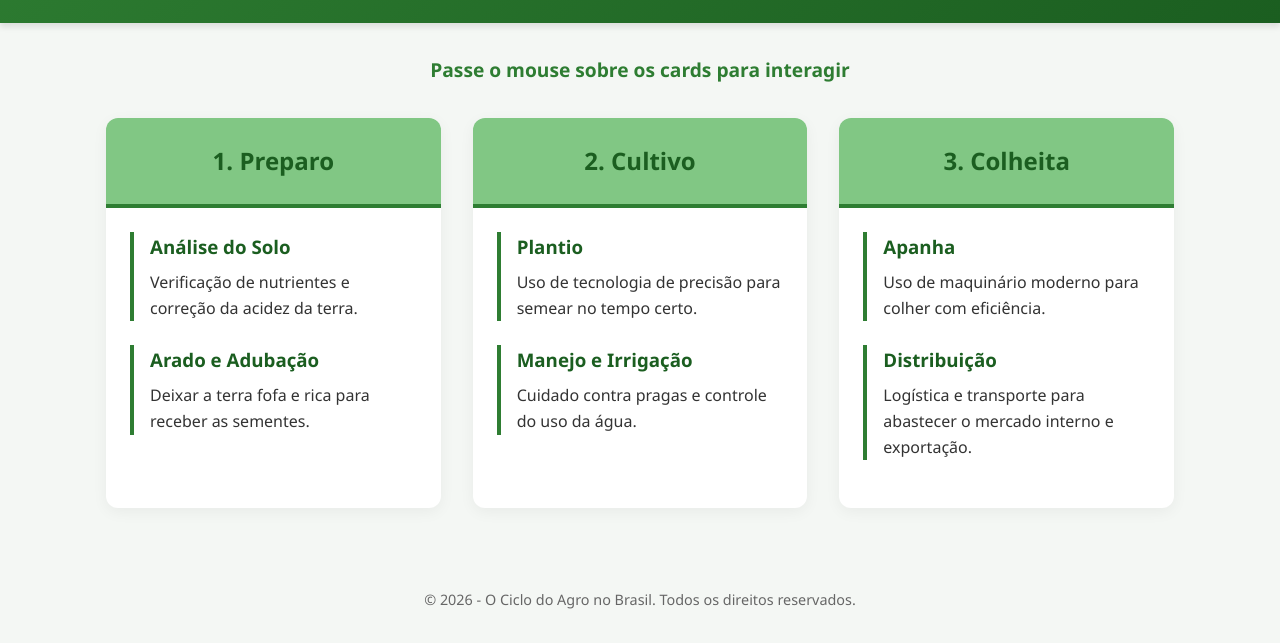
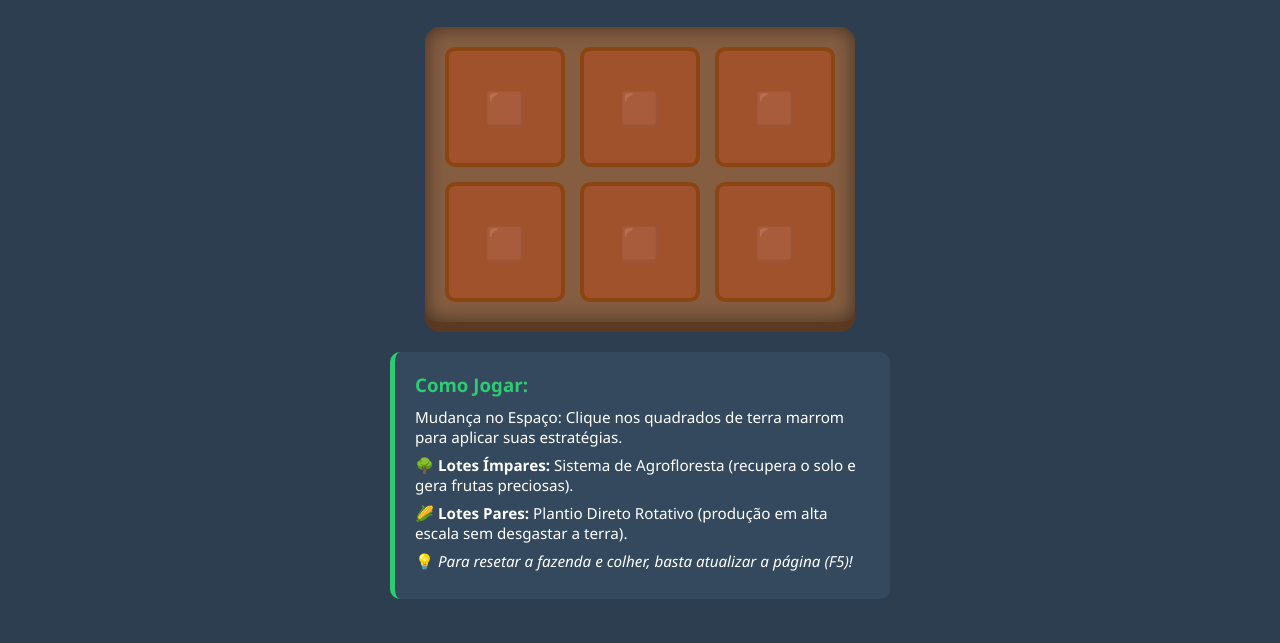
Before and after one commit to wevistersantos-prog/agrof_ile, a plain HTML site: page index.html in a window 1280 px wide. Shown: the part 173-816 px from the top of the page. Drawn offline with Linux system fonts and the light colour scheme.

Commit message:
Add files via upload

```diff
--- a/index.html
+++ b/index.html
@@ -3,169 +3,191 @@
 <head>
     <meta charset="UTF-8">
     <meta name="viewport" content="width=device-width, initial-scale=1.0">
-    <title>O Ciclo do Agro no Brasil</title>
+    <title>AgroEco: O Desafio Sustentável</title>
     <style>
-        /* Configurações Gerais de Design */
+        /* --- ESTILOS GERAIS E CENÁRIO --- */
         * {
             margin: 0;
             padding: 0;
             box-sizing: border-box;
             font-family: 'Segoe UI', Tahoma, Geneva, Verdana, sans-serif;
+            user-select: none;
         }
 
         body {
-            background-color: #f4f7f4;
-            color: #333;
-            line-height: 1.6;
+            background: #2c3e50;
+            color: #fff;
+            display: flex;
+            flex-direction: column;
+            align-items: center;
+            padding: 20px;
         }
 
-        header {
-            background: linear-gradient(135deg, #2e7d32, #1b5e20);
-            color: white;
-            text-align: center;
-            padding: 3rem 1rem;
-            box-shadow: 0 4px 6px rgba(0,0,0,0.1);
+        h1 {
+            color: #2ecc71;
+            margin-bottom: 5px;
+            text-shadow: 2px 2px #27ae60;
         }
 
-        header h1 {
-            font-size: 2.5rem;
-            margin-bottom: 0.5rem;
+        .subtitulo {
+            font-size: 0.9rem;
+            color: #bdc3c7;
+            margin-bottom: 20px;
         }
 
-        header p {
-            font-size: 1.1rem;
-            opacity: 0.9;
+        /* --- PAINEL DE STATUS (RECURSOS) --- */
+        .painel-status {
+            background: #34495e;
+            padding: 15px 30px;
+            border-radius: 50px;
+            display: flex;
+            gap: 40px;
+            box-shadow: 0 8px 0 #2c3e50;
+            margin-bottom: 30px;
+            border: 3px solid #1abc9c;
         }
 
-        .container {
-            max-width: 1100px;
-            margin: 2rem auto;
-            padding: 0 1rem;
+        .status-item {
+            font-size: 1.2rem;
+            font-weight: bold;
+            display: flex;
+            align-items: center;
+            gap: 8px;
         }
 
-        .instrucao {
-            text-align: center;
-            font-size: 1.2rem;
-            color: #2e7d32;
-            margin-bottom: 2rem;
-            font-weight: bold;
+        /* --- O TABULEIRO DA FAZENDA (GRID) --- */
+        .fazenda-grid {
+            display: grid;
+            grid-template-columns: repeat(3, 120px);
+            grid-template-rows: repeat(2, 120px);
+            gap: 15px;
+            background: #855e42; /* Cor de terra */
+            padding: 20px;
+            border-radius: 15px;
+            box-shadow: inset 0 0 20px rgba(0,0,0,0.5), 0 10px 0 #5c3a21;
+            margin-bottom: 30px;
         }
 
-        /* O Segredo da Interatividade: Grid e Efeito Hover */
-        .ciclo-grid {
-            display: grid;
-            grid-template-columns: repeat(auto-fit, minmax(300px, 1fr));
-            gap: 2rem;
+        /* Esconder os inputs reais (o segredo do clique) */
+        .plot-input {
+            display: none;
         }
 
-        .card {
-            background: white;
-            border-radius: 12px;
-            overflow: hidden;
-            box-shadow: 0 4px 15px rgba(0,0,0,0.05);
-            transition: transform 0.3s ease, box-shadow 0.3s ease;
+        /* O lote de terra clicável */
+        .lote {
+            background: #a0522d;
+            border: 4px solid #8b4513;
+            border-radius: 10px;
+            cursor: pointer;
             position: relative;
+            transition: all 0.2s ease;
+            display: flex;
+            justify-content: center;
+            align-items: center;
         }
 
-        /* Efeito de erguer o card quando passa o mouse */
-        .card:hover {
-            transform: translateY(-5px);
-            box-shadow: 0 8px 25px rgba(0,0,0,0.15);
+        .lote:hover {
+            transform: scale(1.05);
+            background: #b25e38;
+            border-color: #cd853f;
         }
 
-        .card-topo {
-            background-color: #81c784;
-            color: #1b5e20;
-            padding: 1.5rem;
-            text-align: center;
-            font-size: 1.5rem;
-            font-weight: bold;
-            border-bottom: 4px solid #2e7d32;
+        /* Icone base de terra vazia */
+        .lote::after {
+            content: "🟫";
+            font-size: 2rem;
+            opacity: 0.4;
+            transition: all 0.3s ease;
         }
 
-        .card-corpo {
-            padding: 1.5rem;
+        /* --- INTERATIVIDADE: O que acontece quando clica (PLANTIO) --- */
+
+        /* Lotes ímpares simuladores de Agrofloresta (Sustentável) */
+        .agro:checked + .lote {
+            background: #2e7d32;
+            border-color: #1b5e20;
+        }
+        .agro:checked + .lote::after {
+            content: "🌳🍓"; /* Árvores + Frutas juntas */
+            opacity: 1;
         }
 
-        /* Onde o código havia travado - Corrigido e completado */
-        .etapa {
-            margin-bottom: 1.5rem;
-            padding-left: 1rem;
-            border-left: 4px solid #2e7d32;
+        /* Lotes pares simuladores de Plantio Direto Rotativo */
+        .rotativo:checked + .lote {
+            background: #27ae60;
+            border-color: #1e8449;
+        }
+        .rotativo:checked + .lote::after {
+            content: "🌱🌽"; /* Milho protegido pela palha */
+            opacity: 1;
         }
 
-        .etapa h3 {
-            color: #1b5e20;
-            margin-bottom: 0.5rem;
+        /* --- INSTRUÇÕES E REGRAS SUSTENTÁVEIS --- */
+        .painel-instrucoes {
+            background: #34495e;
+            max-width: 500px;
+            padding: 20px;
+            border-radius: 10px;
+            border-left: 5px solid #2ecc71;
         }
 
-        footer {
-            text-align: center;
-            padding: 2rem;
-            margin-top: 3rem;
-            color: #666;
-            font-size: 0.9rem;
+        .painel-instrucoes h3 {
+            color: #2ecc71;
+            margin-bottom: 10px;
+        }
+
+        .painel-instrucoes ul {
+            list-style-type: none;
+        }
+
+        .painel-instrucoes li {
+            margin-bottom: 8px;
+            font-size: 0.95rem;
         }
     </style>
 </head>
 <body>
 
-    <header>
-        <h1>O Ciclo do Agro no Brasil</h1>
-        <p>Entenda a jornada do campo até a mesa</p>
-    </header>
+    <h1>AgroEco</h1>
+    <p class="subtitulo">Simulador de Gestão e Agro Inteligente</p>
 
-    <div class="container">
-        <p class="instrucao">Passe o mouse sobre os cards para interagir</p>
-
-        <div class="ciclo-grid">
-            <div class="card">
-                <div class="card-topo">1. Preparo</div>
-                <div class="card-corpo">
-                    <div class="etapa">
-                        <h3>Análise do Solo</h3>
-                        <p>Verificação de nutrientes e correção da acidez da terra.</p>
-                    </div>
-                    <div class="etapa">
-                        <h3>Arado e Adubação</h3>
-                        <p>Deixar a terra fofa e rica para receber as sementes.</p>
-                    </div>
-                </div>
-            </div>
-
-            <div class="card">
-                <div class="card-topo">2. Cultivo</div>
-                <div class="card-corpo">
-                    <div class="etapa">
-                        <h3>Plantio</h3>
-                        <p>Uso de tecnologia de precisão para semear no tempo certo.</p>
-                    </div>
-                    <div class="etapa">
-                        <h3>Manejo e Irrigação</h3>
-                        <p>Cuidado contra pragas e controle do uso da água.</p>
-                    </div>
-                </div>
-            </div>
-
-            <div class="card">
-                <div class="card-topo">3. Colheita</div>
-                <div class="card-corpo">
-                    <div class="etapa">
-                        <h3>Apanha</h3>
-                        <p>Uso de maquinário moderno para colher com eficiência.</p>
-                    </div>
-                    <div class="etapa">
-                        <h3>Distribuição</h3>
-                        <p>Logística e transporte para abastecer o mercado interno e exportação.</p>
-                    </div>
-                </div>
-            </div>
-        </div>
+    <div class="painel-status">
+        <div class="status-item">💰 <span id="moedas">100</span></div>
+        <div class="status-item">🍃 Sustentabilidade: <span style="color: #2ecc71;">100%</span></div>
+        <div class="status-item">🚜 Produção: <span style="color: #f1c40f;">Forte</span></div>
     </div>
 
-    <footer>
-        <p>&copy; 2026 - O Ciclo do Agro no Brasil. Todos os direitos reservados.</p>
-    </footer>
+    <div class="fazenda-grid">
+
+        <input type="checkbox" id="lote1" class="plot-input agro">
+        <label for="lote1" class="lote" title="Clique para implantar Agrofloresta!"></label>
+
+        <input type="checkbox" id="lote2" class="plot-input rotativo">
+        <label for="lote2" class="lote" title="Clique para fazer Rotação de Milho!"></label>
+
+        <input type="checkbox" id="lote3" class="plot-input agro">
+        <label for="lote3" class="lote" title="Clique para implantar Agrofloresta!"></label>
+
+        <input type="checkbox" id="lote4" class="plot-input rotativo">
+        <label for="lote4" class="lote" title="Clique para fazer Rotação de Milho!"></label>
+
+        <input type="checkbox" id="lote5" class="plot-input agro">
+        <label for="lote5" class="lote" title="Clique para implantar Agrofloresta!"></label>
+
+        <input type="checkbox" id="lote6" class="plot-input rotativo">
+        <label for="lote6" class="lote" title="Clique para fazer Rotação de Milho!"></label>
+
+    </div>
+
+    <div class="painel-instrucoes">
+        <h3>Como Jogar:</h3>
+        <ul>
+            <li>Mudança no Espaço: Clique nos quadrados de terra marrom para aplicar suas estratégias.</li>
+            <li>🌳 <strong>Lotes Ímpares:</strong> Sistema de Agrofloresta (recupera o solo e gera frutas preciosas).</li>
+            <li>🌽 <strong>Lotes Pares:</strong> Plantio Direto Rotativo (produção em alta escala sem desgastar a terra).</li>
+            <li>💡 <em>Para resetar a fazenda e colher, basta atualizar a página (F5)!</em></li>
+        </ul>
+    </div>
 
 </body>
 </html>
```
